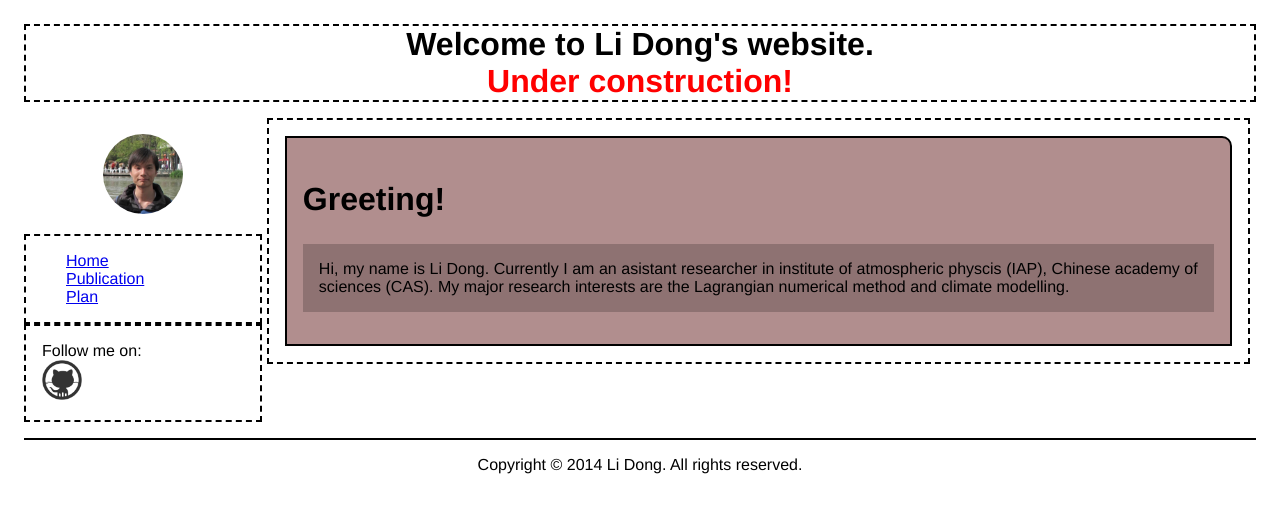
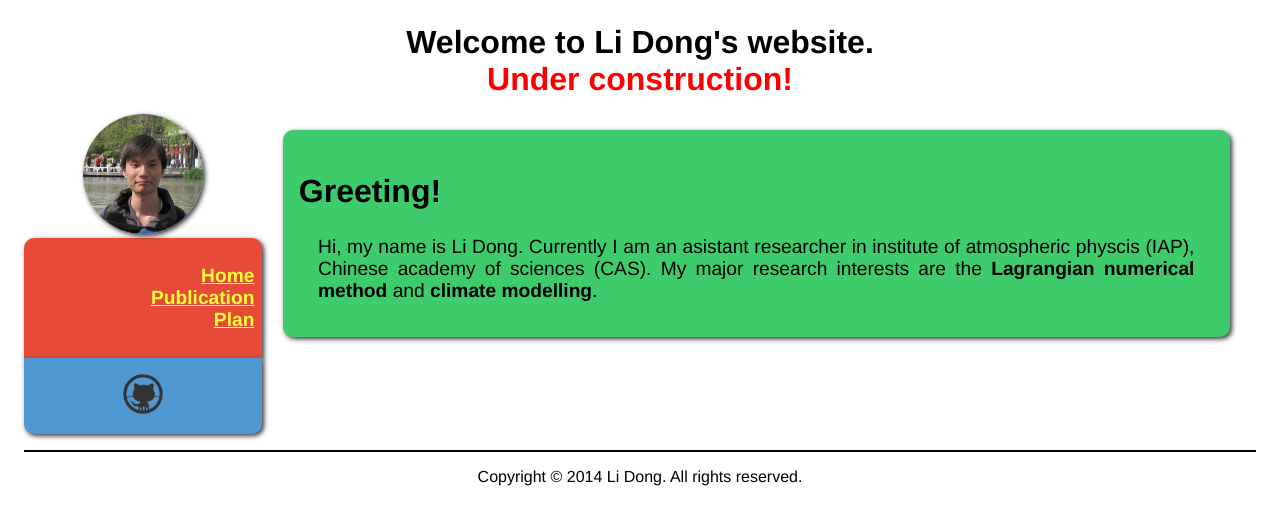
Before and after one commit to dongli/dongli, a Jekyll site: the page built from index.html, in a window 1280 px wide. Shown: the top 525 px of the page. Built offline with Jekyll 4.4.1, drawn with Linux system fonts in a browser that asks for light colours; Markdown is read by kramdown in place of the engine named in the settings.

Commit message:
Change the looks
Add 'research' page.

```diff
--- a/_config.yml
+++ b/_config.yml
@@ -1,3 +1,10 @@
 name: Li Dong's Website
 markdown: redcarpet
 pygments: true
+navigation:
+ - title: Home
+   url: /index.html
+ - title: Publication
+   url: /publication.html
+ - title: Plan
+   url: /plan.html
--- a/_layouts/default.html
+++ b/_layouts/default.html
@@ -21,13 +21,18 @@
             </figure>
             <nav>
                 <ul>
-                    <li><a href="index.html">Home</a></li>
-                    <li><a href="publication.html">Publication</a></li>
-                    <li><a href="plan.html">Plan</a></li>
+                {% for link in site.navigation %}
+                    {% assign current = nil %}
+                    {% if page.url contains link.url %}
+                        {% assign current = 'current' %}
+                    {% endif %}
+                    <li class="element {% if forloop.first %}first{% endif %} {{ current }} {% if forloop.last %}last{% endif %}">
+                        <a href="{{ link.url }}">{{ link.title }}</a>
+                    </li>
+                {% endfor %}
                 </ul>
             </nav>
             <div class="social-network-contacts">
-                Follow me on:<br/>
                 <a href="https://github.com/dongli"><img src="assets/pictures/github-logo.png" class="small-logo"></a>
             </div>
         </div>
--- a/css/main.css
+++ b/css/main.css
@@ -13,18 +13,21 @@ header {
 
 header > h1 {
     display: table-cell;
-    border: 2px dashed #000;
     text-align: center;
 }
 
-header > figure {
-    display: table-cell;
+figure {
     display: inline-block;
+    margin: 0;
 }
 
 img.avatar {
-    width: 80px;
-    border-radius: 40px;
+    width: 120px;
+    border-radius: 60px;
+    text-align: center;
+    -moz-box-shadow:2px 2px 5px #333333;
+    -webkit-box-shadow:2px 2px 5px #333333;
+    box-shadow:2px 2px 5px #333333;
 }
 
 img.small-logo {
@@ -39,9 +42,13 @@ div.sidebar {
 }
 
 div.social-network-contacts {
+    background: rgba(80, 152, 210, 1);
     padding: 1em;
-    border: 2px dashed #000;
-    text-align: left;
+    text-align: center;
+    border-radius: 0px 0px 10px 10px;
+    -moz-box-shadow:2px 2px 5px #333333;
+    -webkit-box-shadow:2px 2px 5px #333333;
+    box-shadow:2px 2px 5px #333333;
 }
 
 div.content {
@@ -49,19 +56,43 @@ div.content {
     width: calc(77.5% - 0.5em);
     vertical-align: top;
     padding: 1em;
-    border: 2px dashed #000;
 }
 
 nav {
-    border: 2px dashed #000;
+    padding: 0.5em;
+    background: rgba(229, 75, 54, 1);
+    border-radius: 10px 10px 0px 0px;
+    -moz-box-shadow:2px 2px 5px #333333;
+    -webkit-box-shadow:2px 2px 5px #333333;
+    box-shadow:2px 2px 5px #333333;
 }
 
-nav > ul {
+nav ul {
     list-style: none;
-    text-align: left;
+    padding: 0;
+    text-align: right;
 }
 
-section > p {
+nav ul li a {
+    font-weight: bold;
+    color: rgb(255, 253, 56);
+}
+
+nav li.current a {
+    display: block;
+    background: rgb(61, 203, 107);
+    border-radius: 5px 5px 5px 5px;
+    padding: 0.5em;
+    -moz-box-shadow:2px 2px 5px #333333;
+    -webkit-box-shadow:2px 2px 5px #333333;
+    box-shadow:2px 2px 5px #333333;
+}
+
+a:visited {
+    color: inherit;
+}
+
+section p {
     background: rgba(0, 0, 0, 0.2);
     padding: 1em;
     font-size: 1em;
@@ -70,27 +101,26 @@ section > p {
 
 section {
     background: rgba(20, 20, 20, 0.5);
-    border: 2px solid #000;
     border-radius: 0px 10px 0px 0px;
     padding: 1em;
 }
 
 article {
-    background: rgba(100, 30, 30, 0.5);
-    border: 2px solid #000;
-    border-radius: 0px 10px 0px 0px;
+    background: rgb(61, 203, 107);
+    border-radius: 10px 10px 10px 10px;
     padding: 1em;
+    -moz-box-shadow:2px 2px 5px #333333;
+    -webkit-box-shadow:2px 2px 5px #333333;
+    box-shadow:2px 2px 5px #333333;
 }
 
-article > p {
-    background: rgba(0, 0, 0, 0.2);
-    padding: 1em;
-    font-size: 1em;
+article p, ul {
+    padding-left: 1em;
+    padding-right: 1em;
+    padding-top: 0em;
+    padding-bottom: 0em;
+    font-size: 1.2em;
     text-align: justify;
-}
-
-h1 {
-    font-size: 2em;
 }
 
 footer {
@@ -99,3 +129,7 @@ footer {
     border-top: 2px solid #000;
     text-align: center;
 }
+
+h1 {
+    font-size: 2em;
+}
--- a/index.html
+++ b/index.html
@@ -6,6 +6,6 @@ title: Home
 <article>
     <h1>Greeting!</h1>
     <p>
-        Hi, my name is Li Dong. Currently I am an asistant researcher in institute of atmospheric physcis (IAP), Chinese academy of sciences (CAS). My major research interests are the Lagrangian numerical method and climate modelling.
+        Hi, my name is Li Dong. Currently I am an asistant researcher in institute of atmospheric physcis (IAP), Chinese academy of sciences (CAS). My major research interests are the <b>Lagrangian numerical method</b> and <b>climate modelling</b>.
     </p>
 </article>
--- a/publication.html
+++ b/publication.html
@@ -2,11 +2,11 @@
 layout: default
 title: Publication
 ---
-<section>
+<article>
 	<h1>Primary works</h1>
 	<ul>
 		<li>Dong, Li, and Bin Wang, 2012: Trajectory-tracking Scheme in Lagrangian Form for Solving Linear Advection Problems: Preliminary Tests, <i>Monthly Weather Review</i>, <b>140</b>, 650–663.</li>
 		<li>Dong, Li, Lijuan Li, Wenyu Huang, Yong Wang, and Bin Wang, 2012: Preliminary Evaluation of Cloud Fraction Simulations by GAMIL2 Using COSP, <i>Atmospheric and Oceanic Science Letters</i>, <b>5</b>(3), 258–263.</li>
 		<li>Dong, Li, and Bin Wang, 2013: Trajectory-tracking Scheme in Lagrangian Form for Solving Linear Advection Problems: Interface Spatial Discretization, <i>Monthly Weather Review</i>, <b>141</b>, 324–339.</li>
 	</ul>
-</section>
+</article>
```
Also changed, not shown: research.html (added, +14 -0 lines).
